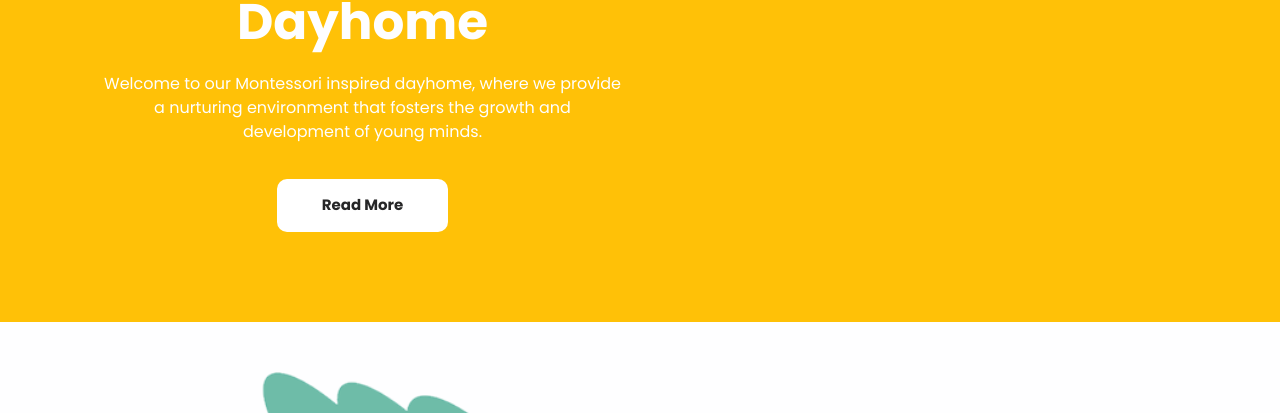
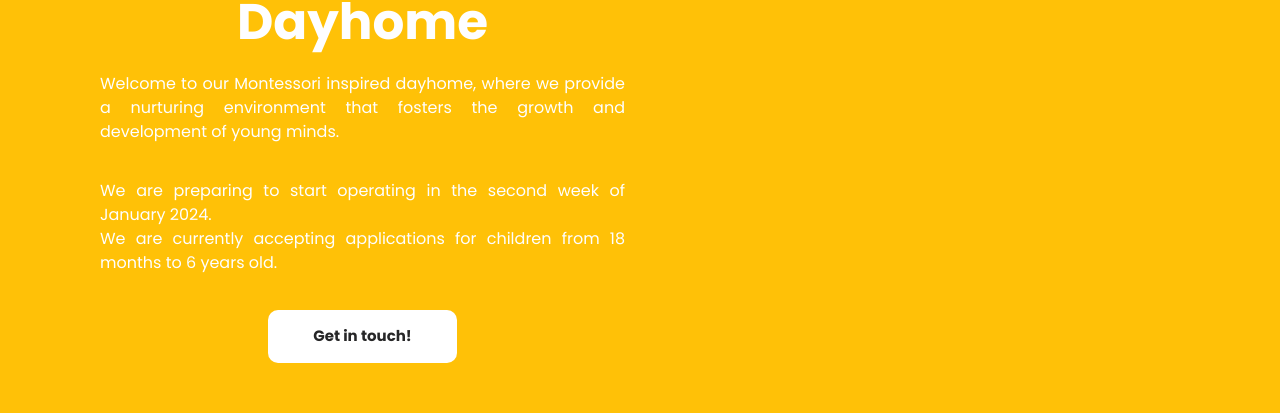
Before and after one commit to legacy-learners/legacy-learners.github.io, a React (Vite) app: page / in a window 1280 px wide. Shown: the part 254-667 px from the top of the page. Built offline with nearby package versions, Linux system fonts and the light colour scheme; no server answers.

Commit message:
update hero

```diff
--- a/src/components/Admission.tsx
+++ b/src/components/Admission.tsx
@@ -1,4 +1,5 @@
 import admission from "../assets/admission.png";
+
 export const Admission = () => (
   <section className="admission_section" id="admission">
     <div className="container">
--- a/src/components/Hero.tsx
+++ b/src/components/Hero.tsx
@@ -1,6 +1,8 @@
 import { useEffect, useState } from "react";
 import { createClient } from "contentful";
 import logo from "../assets/logo.svg";
+import notebookPlanning from "../assets/notebook_planning.jpg";
+import hero_planning from "../assets/hero_planning.png";
 
 const contentfulClient = createClient({
   space: import.meta.env.VITE_CONTENTFUL_SPACE_ID ?? "",
@@ -76,10 +78,17 @@ export const Hero = () => {
                   nurturing environment that fosters the growth and development
                   of young minds.
                 </p>
+
+                <p>
+                  We are preparing to start operating in the second week of
+                  January 2024. <br />
+                  We are currently accepting applications for children from 18
+                  months to 6 years old.
+                </p>
                 <div className="hero_btn-continer">
-                  <a href="" className="call_to-btn btn_white-border">
+                  <a href="#contact" className="call_to-btn btn_white-border">
                     {" "}
-                    Read More
+                    Get in touch!
                   </a>
                 </div>
               </div>
--- a/src/style.css
+++ b/src/style.css
@@ -259,6 +259,7 @@ a:focus {
 .hero_detail-box p {
   margin-top: 20px;
   margin-bottom: 35px;
+  text-align: justify;
 }
 
 nav.navbar a {
@@ -404,11 +405,6 @@ a:focus {
   }
 }
 
-.hero_detail-box p {
-  margin-top: 20px;
-  margin-bottom: 35px;
-}
-
 .client_detail-box {
   margin-top: 2em;
 }
```
Also changed, not shown: src/assets/hero_planning.png (added).
